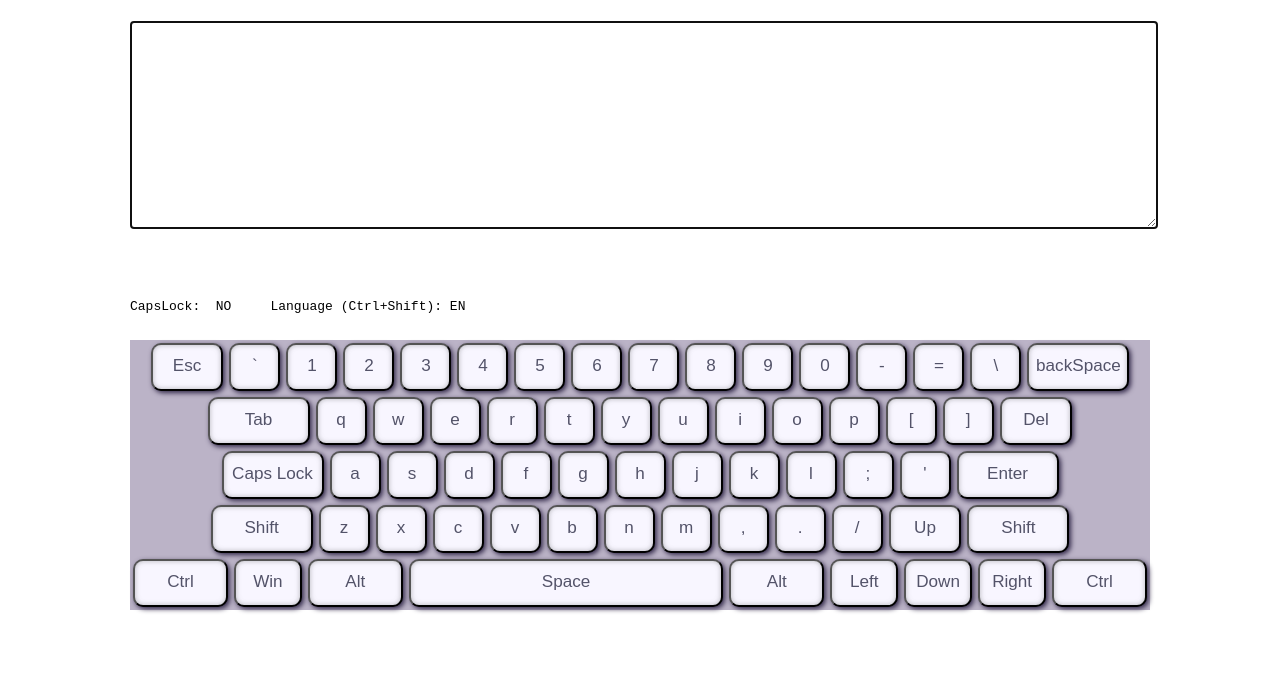
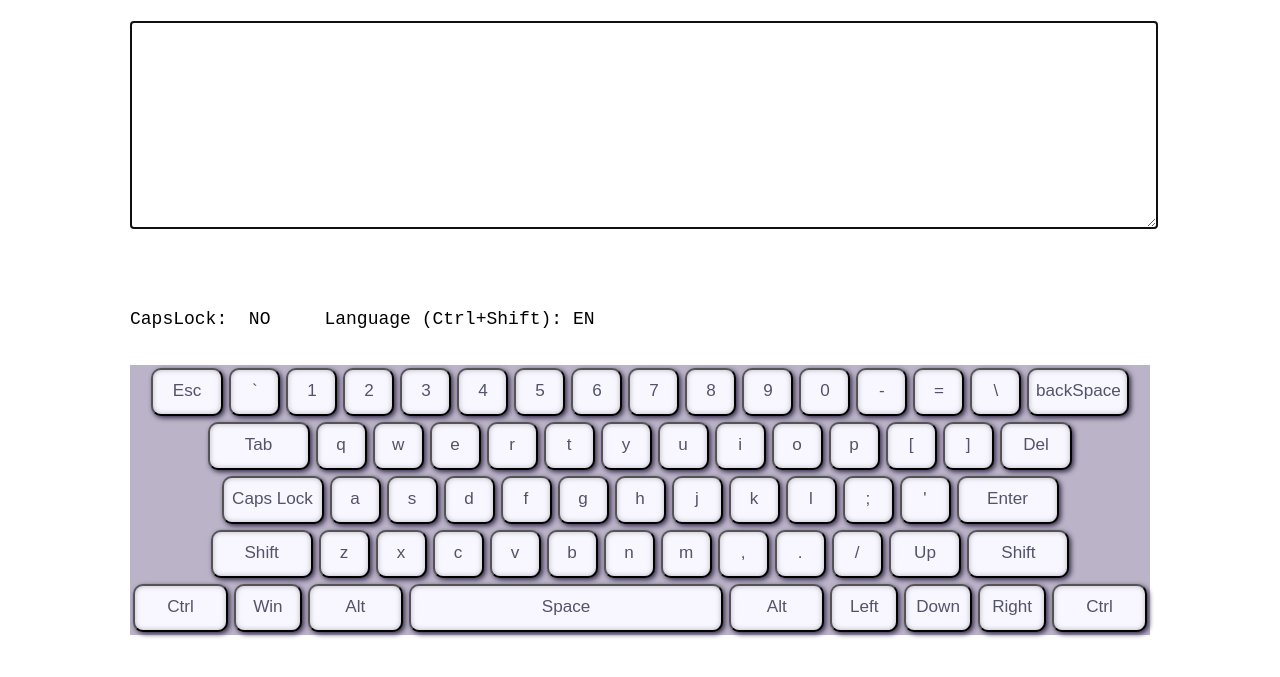
Before and after one commit to NatalyaBolshakova/virtualkeyboard, a plain HTML site: page index.html in a window 1280 px wide. Shown: the part 79-756 px from the top of the page. Drawn offline with Linux system fonts and the light colour scheme.

Commit message:
refactor: change font-size

```diff
--- a/style.css
+++ b/style.css
@@ -8,14 +8,18 @@ body {
     margin-top: 20px;
     margin-bottom: 40px;
     border: 2px solid #5f4392;
-    font-size: 12px;
+    font-size: 18px;
     line-height: 22px;
 
 }
 
+.inf-area {
+    font-size: 18px;
+}
+
 .pre>p {
     display: inline-block;
-
+    font-size: 18px;
 }
 
 .container {
```
